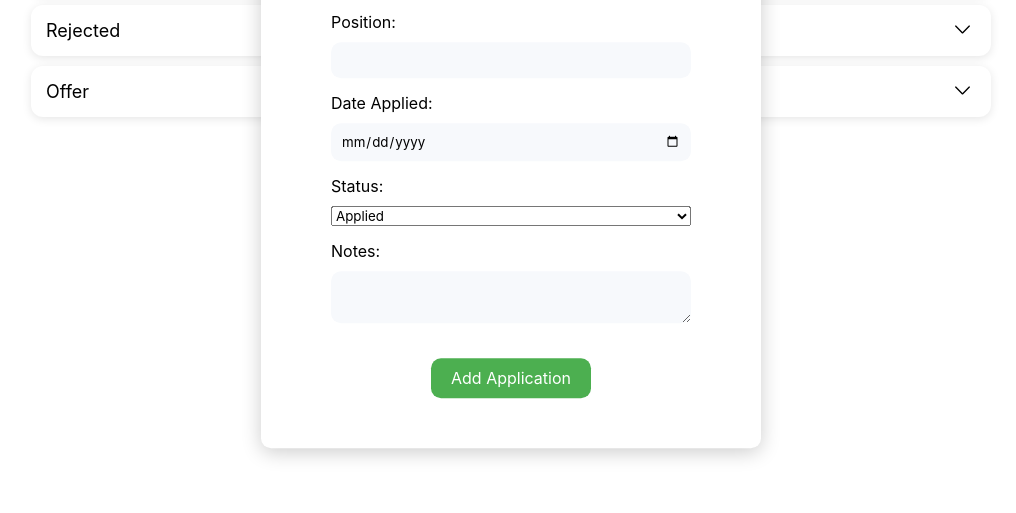
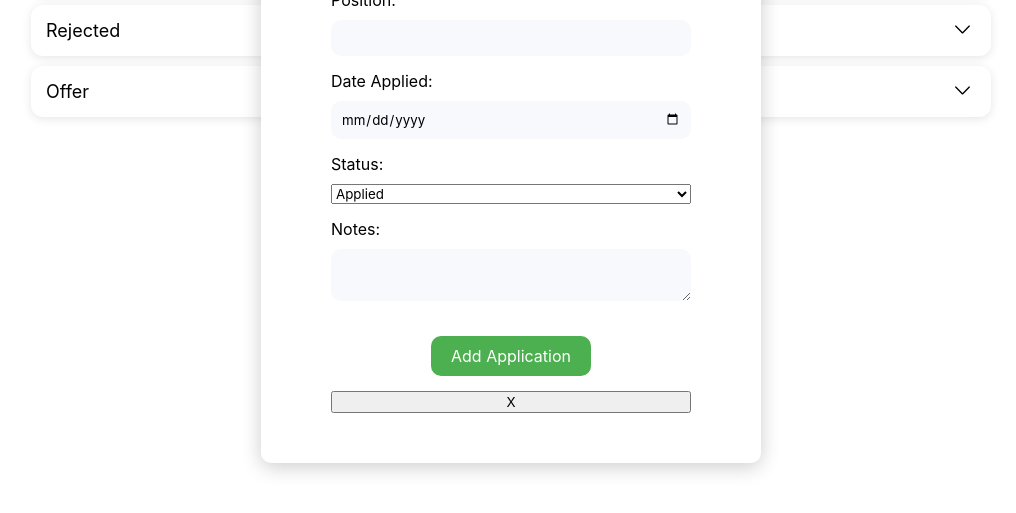
Before and after one commit to Thecoder45674/job-app-tracker, a plain HTML site: page client/index.html in a window 1280 px wide. Shown: the part 271-784 px from the top of the page, without its empty margins (129-1145 px from the left). Drawn offline with Linux system fonts and the light colour scheme.

Commit message:
feat: add close dialog button

```diff
--- a/client/index.html
+++ b/client/index.html
@@ -89,6 +89,7 @@
                 <div class="dialog-btn">
                     <button type="submit">Add Application</button>
                 </div>
+                <button id="close-dialog-btn" type="button">X</button>
             </form>
         </dialog>
     </div>
```
